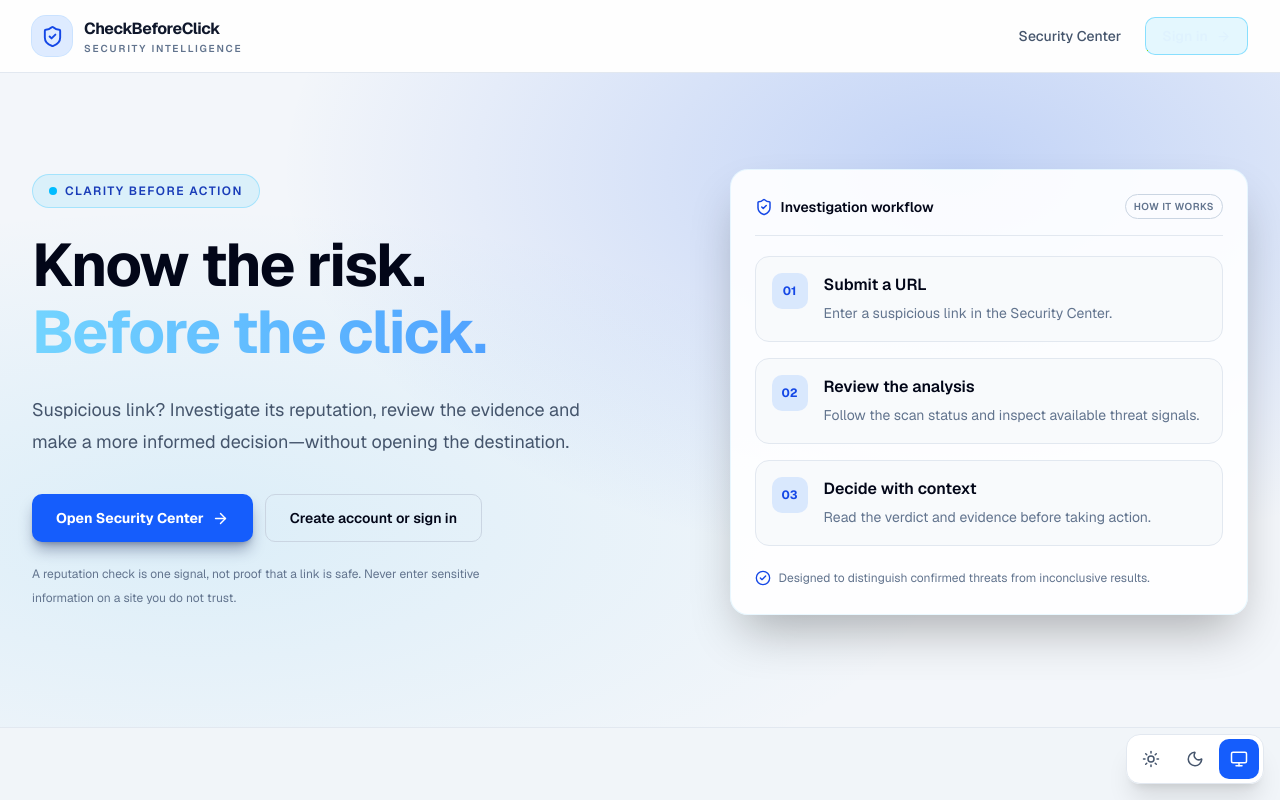
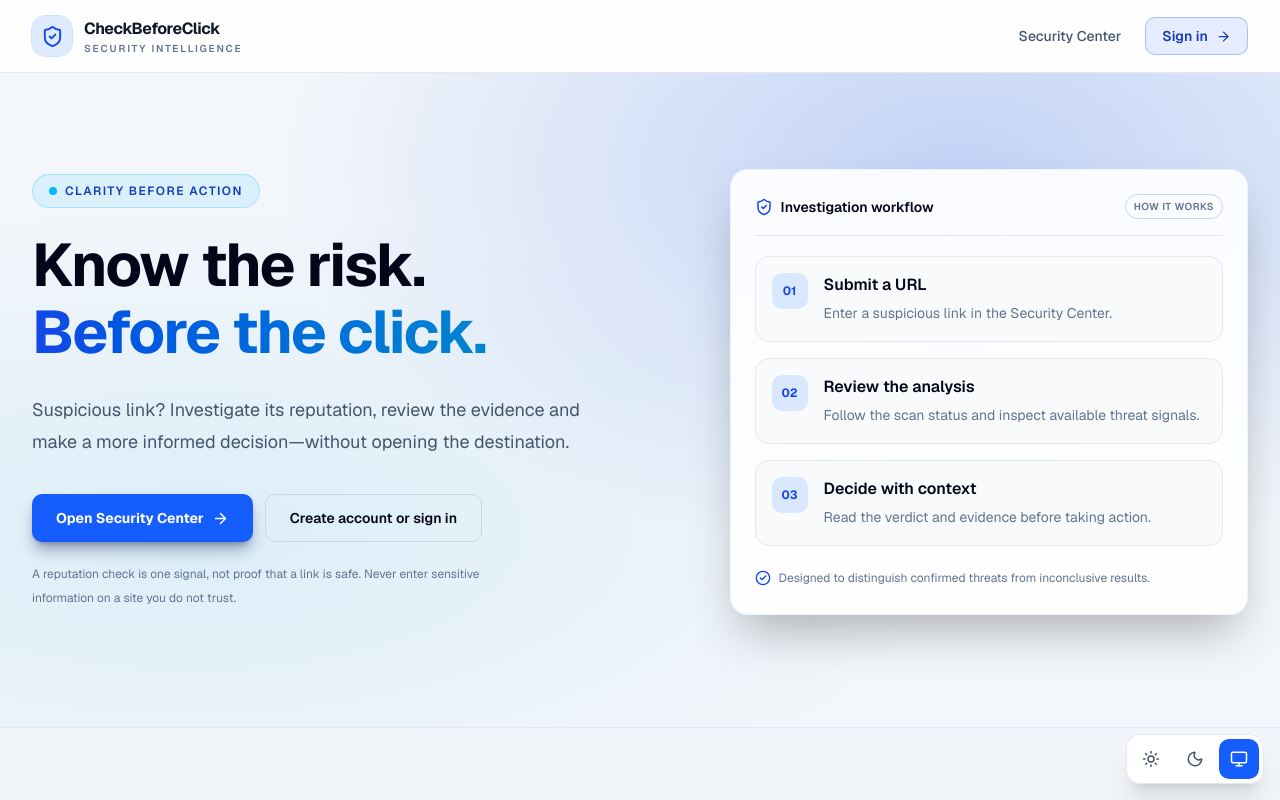
Before and after one commit to wberytech-stack/checkbeforeclick, a Next.js app: page /azure/welcome in a window 1280 px wide. Shown: the top 800 px of the page. Built offline with nearby package versions, Linux system fonts and the light colour scheme.

Commit message:
fix(azure): improve light-theme landing contrast and navigation states

```diff
--- a/app/azure/welcome/page.tsx
+++ b/app/azure/welcome/page.tsx
@@ -31,7 +31,7 @@ export default function AzureWelcomePage() {
       <a href="#main" className="sr-only focus:not-sr-only focus:fixed focus:left-4 focus:top-4 focus:z-50 focus:rounded-lg focus:bg-white focus:px-4 focus:py-3 focus:text-slate-950">
         Skip to main content
       </a>
-      <header className="relative z-10 border-b border-slate-200 bg-white/90 dark:border-slate-200 dark:border-white/10 dark:bg-[#0c1727]/90">
+      <header className="relative z-10 border-b border-slate-200 bg-white/90 dark:border-white/10 dark:bg-[#0c1727]/90">
         <nav aria-label="Main navigation" className="mx-auto flex max-w-7xl flex-wrap items-center justify-between gap-4 px-5 py-4 sm:px-8">
           <a href="/azure/welcome" aria-label="CheckBeforeClick home" className="inline-flex items-center gap-3 rounded-lg focus-visible:outline-2 focus-visible:outline-offset-4 focus-visible:outline-blue-400">
             <span className="flex h-10 w-10 items-center justify-center rounded-xl bg-blue-500/15 text-blue-700 dark:text-sky-300 ring-1 ring-blue-400/30" aria-hidden="true"><ShieldCheck size={23} /></span>
@@ -41,8 +41,8 @@ export default function AzureWelcomePage() {
             </span>
           </a>
           <div className="flex flex-wrap items-center gap-3">
-            <a href="/azure" className="rounded-lg px-3 py-2 text-sm font-medium text-slate-600 dark:text-slate-300 hover:bg-slate-100 dark:hover:bg-white/10 hover:text-slate-950 dark:text-white focus-visible:outline-2 focus-visible:outline-blue-400">Security Center</a>
-            <a href="/auth/azure/start" className="inline-flex items-center gap-2 rounded-lg border border-sky-400/40 bg-sky-400/10 px-4 py-2 text-sm font-semibold text-sky-100 hover:bg-sky-400/20 focus-visible:outline-2 focus-visible:outline-blue-400">
+            <a href="/azure" className="rounded-lg px-3 py-2 text-sm font-medium text-slate-600 hover:bg-slate-100 hover:text-slate-950 dark:text-slate-300 dark:hover:bg-white/10 dark:hover:text-white focus-visible:outline-2 focus-visible:outline-blue-400">Security Center</a>
+            <a href="/auth/azure/start" className="inline-flex items-center gap-2 rounded-lg border border-blue-600/30 bg-blue-600/10 px-4 py-2 text-sm font-semibold text-blue-800 hover:bg-blue-600/20 dark:border-sky-400/40 dark:bg-sky-400/10 dark:text-sky-100 dark:hover:bg-sky-400/20 focus-visible:outline-2 focus-visible:outline-blue-400">
               Sign in <ArrowRight size={15} aria-hidden="true" />
             </a>
           </div>
@@ -59,7 +59,7 @@ export default function AzureWelcomePage() {
                 Clarity before action
               </p>
               <h1 className="max-w-3xl text-4xl font-bold leading-[1.12] tracking-tight text-slate-950 dark:text-white sm:text-5xl lg:text-6xl">
-                Know the risk.<br /><span className="bg-gradient-to-r from-sky-300 to-blue-400 bg-clip-text text-transparent">Before the click.</span>
+                Know the risk.<br /><span className="bg-gradient-to-r from-blue-700 to-sky-600 dark:from-sky-300 dark:to-blue-400 bg-clip-text text-transparent">Before the click.</span>
               </h1>
               <p className="mt-7 max-w-xl text-base leading-8 text-slate-600 dark:text-slate-300 sm:text-lg">
                 Suspicious link? Investigate its reputation, review the evidence and make a more informed decision—without opening the destination.
```
